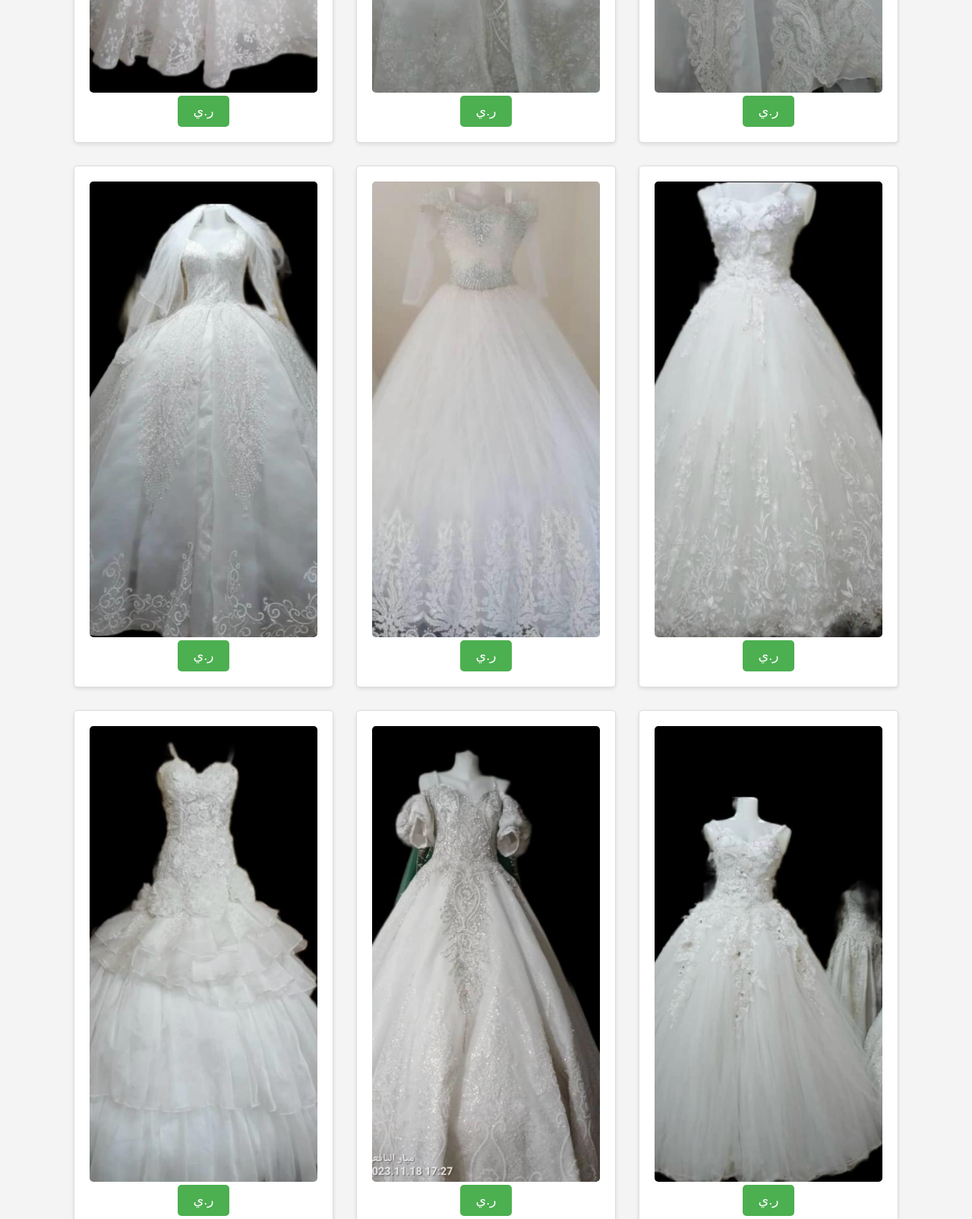
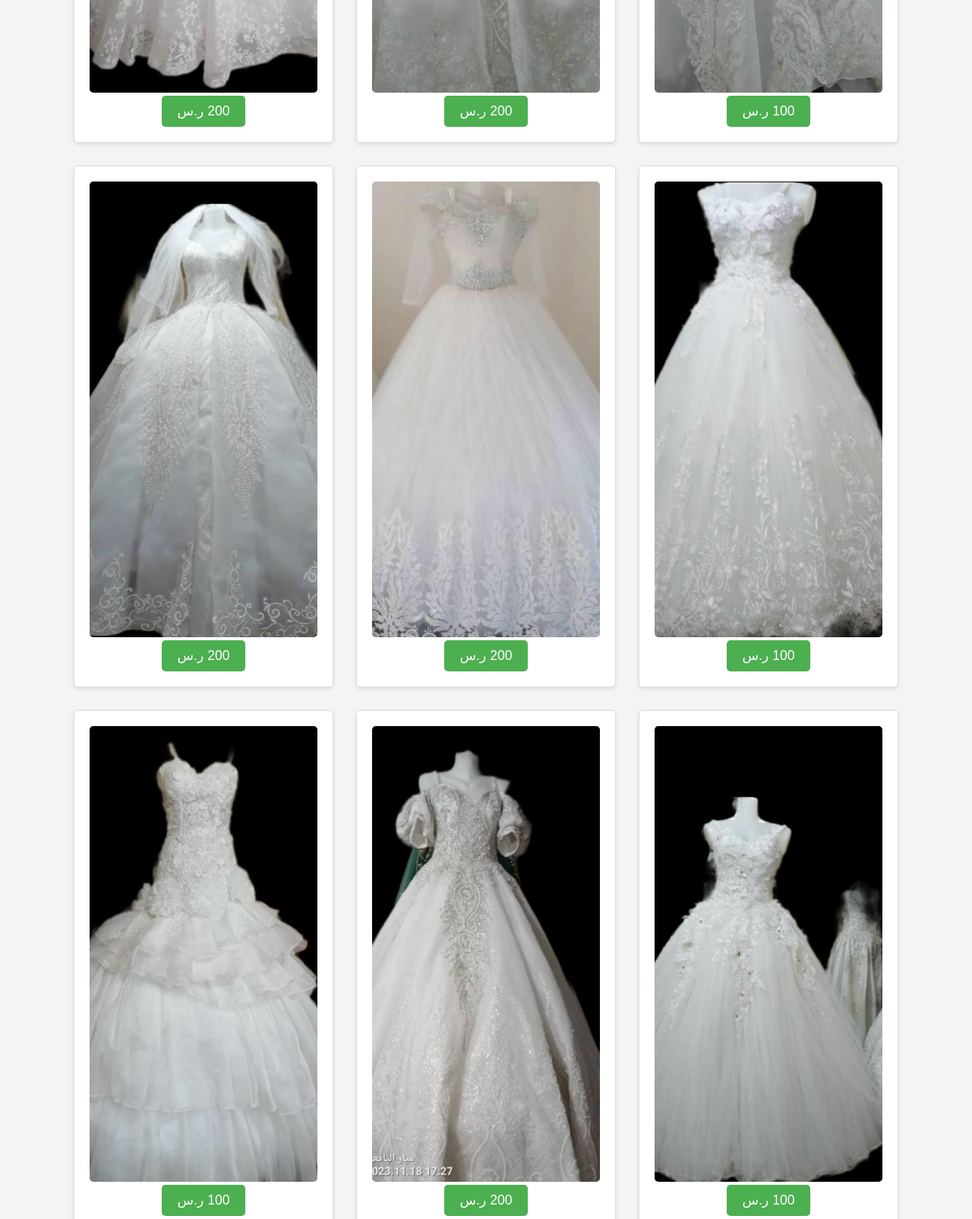
Before and after one commit to afnanfdl/store, a plain HTML site: page فساتين الزفاف.html in a window 1280 px wide. Shown: the part 680-2285 px from the top of the page at 76% size. Drawn offline with Linux system fonts and the light colour scheme.

```diff
--- a/فساتين الزفاف.html
+++ b/فساتين الزفاف.html
@@ -72,6 +72,7 @@
             cursor: pointer;
             font-size: 1.1em;
             transition: background-color 0.3s;
+             direction: rtl;
         }
         .buy-button:hover {
             background-color: #45a049;
@@ -92,84 +93,84 @@
     <div class="container">
           <div class="product">
             <img src="https://github.com/afnanfdl/store/blob/main/IMG-20250801-WA0015.jpg?raw=true" alt="المنتج 1">
-            <button class="buy-button">ر.ي </button>
+            <button class="buy-button"> 200 ر.س</button>
         </div>
 
         <div class="product">
             <img src="https://github.com/afnanfdl/store/blob/main/IMG-20250801-WA0019.jpg?raw=true" alt="المنتج 1">
-            <button class="buy-button">ر.ي </button>
+            <button class="buy-button"> 200 ر.س</button>
         </div>
 
           <div class="product">
             <img src="https://github.com/afnanfdl/store/blob/main/IMG-20250801-WA0021.jpg?raw=true" alt="المنتج 1">
-            <button class="buy-button">ر.ي </button>
+            <button class="buy-button">100 ر.س</button>
         </div>
 
          <div class="product">
             <img src="https://github.com/afnanfdl/store/blob/main/IMG-20250801-WA0026.jpg?raw=true" alt="المنتج 1">
-            <button class="buy-button">ر.ي </button>
+             <button class="buy-button"> 200 ر.س</button>
         </div>
 
 
           <div class="product">
             <img src="https://github.com/afnanfdl/store/blob/main/IMG-20250801-WA0022.jpg?raw=true" alt="المنتج 1">
-            <button class="buy-button">ر.ي </button>
+             <button class="buy-button"> 200 ر.س</button>
         </div>
 
 
           <div class="product">
             <img src="https://github.com/afnanfdl/store/blob/main/IMG-20250801-WA0023.jpg?raw=true" alt="المنتج 1">
-            <button class="buy-button">ر.ي </button>
+            <button class="buy-button">100 ر.س</button>
         </div>
 
 
           <div class="product">
             <img src="https://github.com/afnanfdl/store/blob/main/IMG-20250801-WA0024.jpg?raw=true" alt="المنتج 1">
-            <button class="buy-button">ر.ي </button>
+            <button class="buy-button">100 ر.س</button>
         </div>
 
 
           <div class="product">
             <img src="https://github.com/afnanfdl/store/blob/main/IMG-20250801-WA0020.jpg?raw=true" alt="المنتج 1">
-            <button class="buy-button">ر.ي </button>
+            <button class="buy-button"> 200 ر.س</button>
         </div>
 
 
           <div class="product">
             <img src="https://github.com/afnanfdl/store/blob/main/IMG-20250801-WA0025.jpg?raw=true" alt="المنتج 1">
-            <button class="buy-button">ر.ي </button>
+            <button class="buy-button">100 ر.س</button>
         </div>
 
 
          <div class="product">
             <img src="https://github.com/afnanfdl/store/blob/main/IMG-20250801-WA0029.jpg?raw=true" alt="المنتج 1">
-            <button class="buy-button">ر.ي </button>
+            <button class="buy-button">250 ر.س</button>
         </div>
 
 
           <div class="product">
             <img src="https://github.com/afnanfdl/store/blob/main/IMG-20250801-WA0027.jpg?raw=true" alt="المنتج 1">
-            <button class="buy-button">ر.ي </button>
+            <button class="buy-button">100 ر.س</button>
         </div>
 
 
           <div class="product">
             <img src="https://github.com/afnanfdl/store/blob/main/IMG-20250801-WA0031.jpg?raw=true" alt="المنتج 1">
-            <button class="buy-button">ر.ي </button>
+            <button class="buy-button">300 ر.س</button>
         </div>
 
 
 
           <div class="product">
             <img src="https://github.com/afnanfdl/store/blob/main/IMG-20250801-WA0032.jpg?raw=true" alt="المنتج 1">
-            <button class="buy-button">ر.ي </button>
+            <button class="buy-button">200 ر.س</button>
         </div>
 
 
 
           <div class="product">
             <img src="https://github.com/afnanfdl/store/blob/main/IMG-20250801-WA0035.jpg?raw=true" alt="المنتج 1">
-            <button class="buy-button">ر.ي </button>
+            <button class="buy-button">250 ر.س</button>
         </div>
     </div>
 
```
